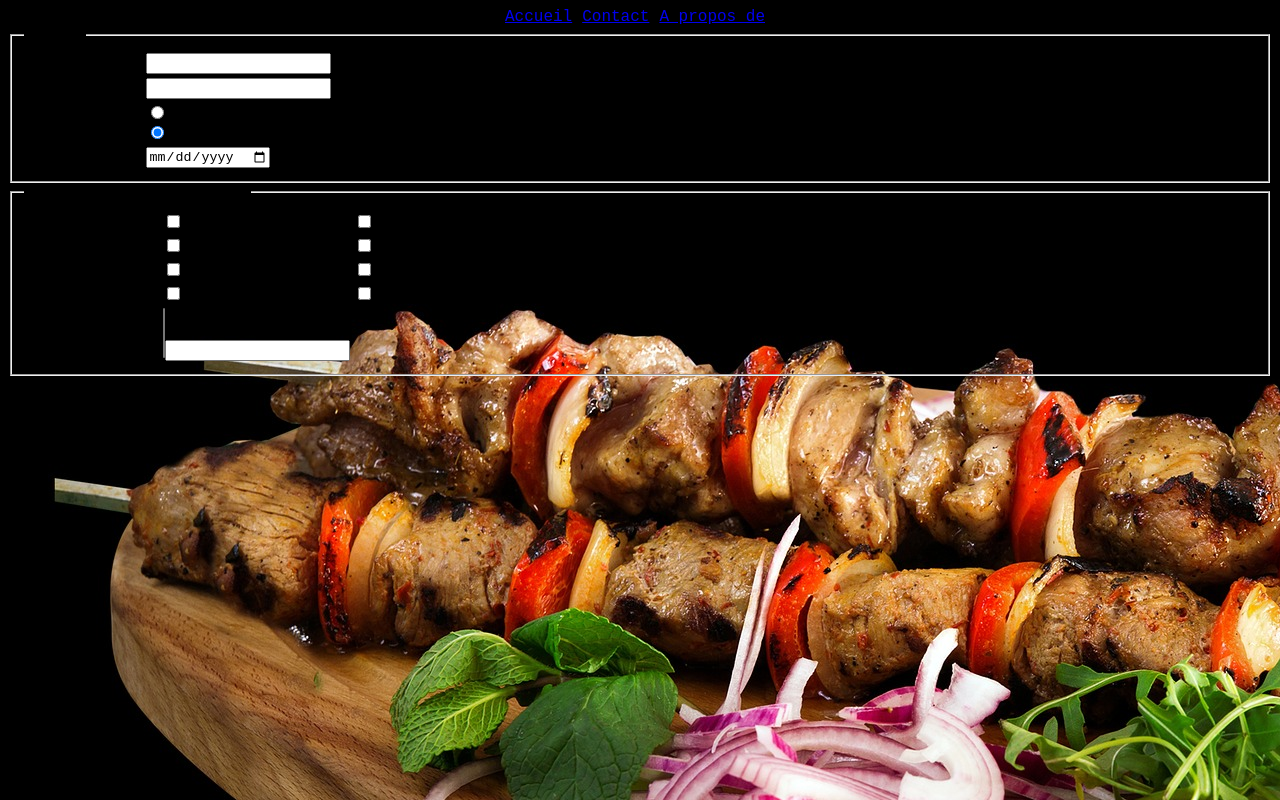
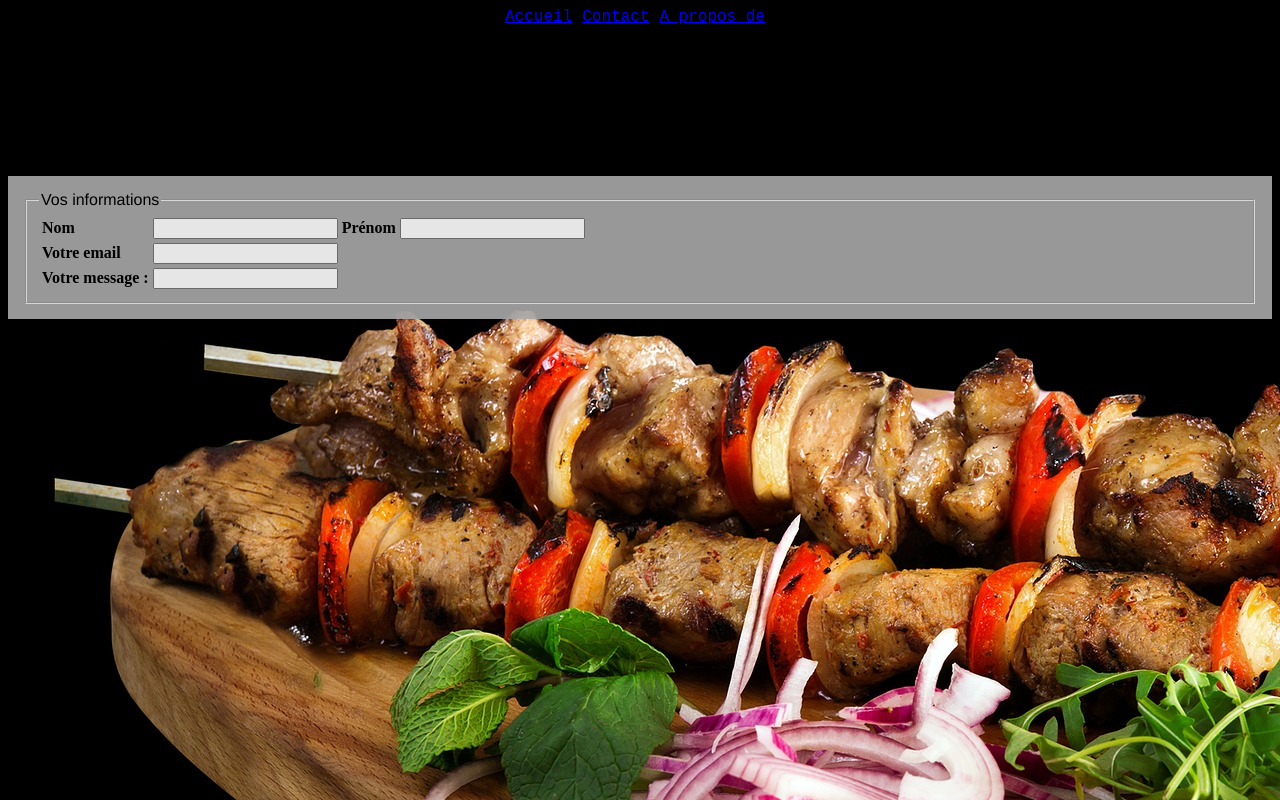
Before and after one commit to Dana163/restaurant, a plain HTML site: page contact.html in a window 1280 px wide. Drawn offline with Linux system fonts and the light colour scheme.

```diff
--- a/contact.html
+++ b/contact.html
@@ -23,70 +23,36 @@
     <div width="50%">
 		<form class="tab_presentation">
 			<fieldset>
-				<legend>Etat civil</legend>
+				<legend>Vos informations</legend>
 					<table>
 				<tr>
-					<td> Nom </td>
-					<td><input type="text" name="first"/></td>
+					<td><strong>Nom</strong></td>
+					<td>
+                        <input type="text" name="first"/></td>
+                    <td> <strong>Prénom</strong> </td>
+                    <td>
+                        <input type="text" name="last"/>
+                    </td>
+                </tr>
+			    <tr>
+					<td><strong>Votre email</strong></td>
+					<td>
+                        <input type="text" name="email">
+                    </td>
 				</tr>
-
 				<tr>
-					<td> Prénom </td>
-					<td><input type="text" name="last"/></td>
-				</tr>
-
-				<tr>
-					<td> Sexe </td>
-					<td>
+                    <td><strong>Votre message :</strong></td>
+                    <td>
 						<div>
-							<input type="radio" name="genre" value="1" id="1"/> Homme
-						</div>
-						<div>
-							<input type="radio" name="genre" checked="choisi" value="2" id="2"/> Femme
+							<input type="text"/>
 						</div>
 					</td>
-				</tr>
-				<tr>
-					<td> Date de naissance </td>
-					<td><input type="date" name="naissance" /></td>
-				</tr>
+                </tr>
 
 
 				</table>
 			</fieldset>
 
-			<fieldset>
-				<legend> Informations personnelles diverses </legend>
-					<table>
-							<tr>
-								<td rowspan=5> Thèmes favoris </td>
-							</tr>
-							<tr>
-								<td><input type="checkbox"/> Cinéma </td>
-								<td><input type="checkbox"/> Sport </td>
-							</tr>
-							<tr>
-								<td><input type="checkbox"/> Bourse </td>
-								<td><input type="checkbox"/> Musique </td>
-							</tr>
-							<tr>
-								<td><input type="checkbox"/> Informatique </td>
-								<td><input type="checkbox"/> Jeux </td>
-							</tr>
-							<tr>
-								<td><input type="checkbox"/> Littérature </td>
-								<td><input type="checkbox"/> Voyages </td>
-							</tr>
-							<tr>
-								<td> Moyens de transport </td>
-								<td>
-									<select name="transport[]" id="id_transport" multiple="multiple" size="3">
-										<input type="text" name="first"/>
-									</select></td>
-							</tr>
-
-					</table>
-			</fieldset>
 		</form>
 		</div>
 
--- a/css/contact.css
+++ b/css/contact.css
@@ -23,3 +23,20 @@ li{
     margin: 0 auto;
     font-family: 'Courier New', Courier, monospace;
  }
+
+.tab_presentation{
+    background-color: darkgray;
+    padding: 15px;
+    margin-top: 150px;
+    opacity: 0.9;
+}
+
+legend{
+    margin: 0;
+    font-family: 'Franklin Gothic Medium', 'Arial Narrow', Arial, sans-serif;
+
+}
+
+hr{
+    color: white;
+}
```
Also changed, not shown: index.html (+64 -7 lines), imgs/coffee.jpg (added).
